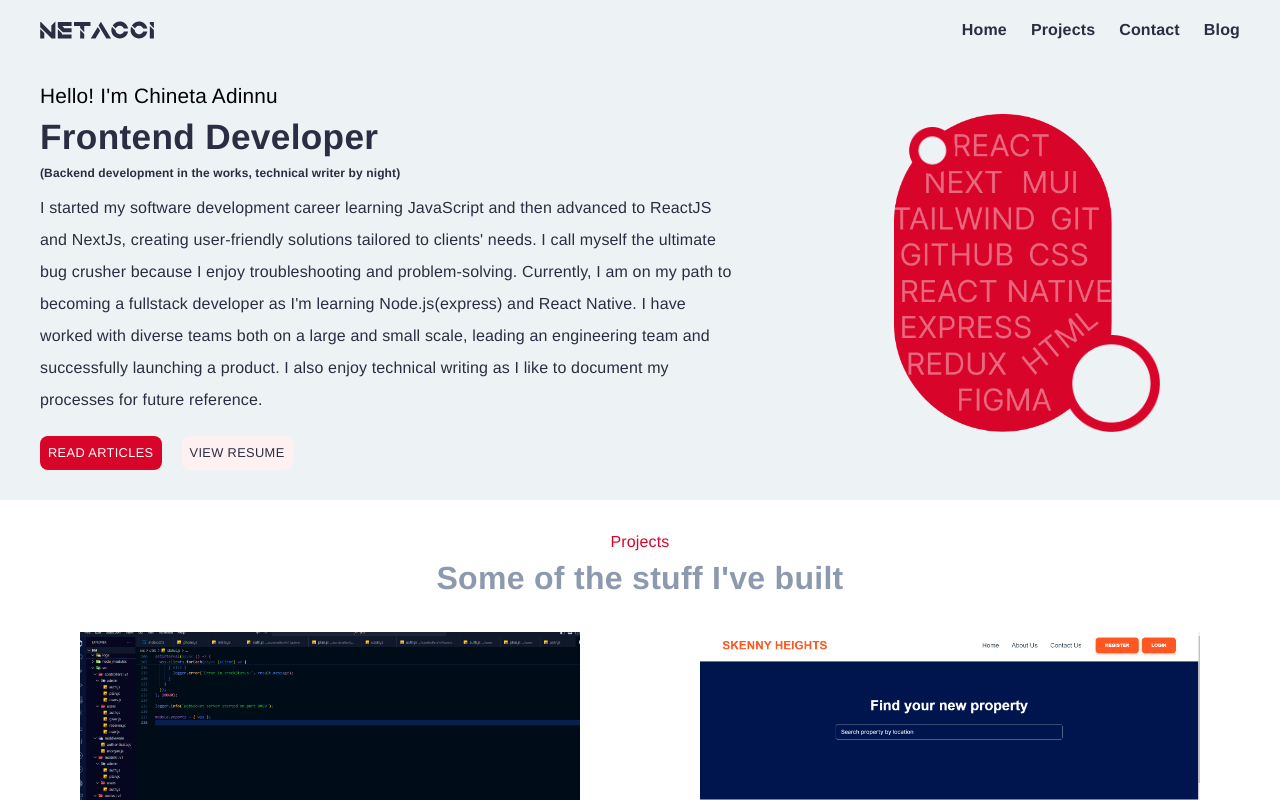
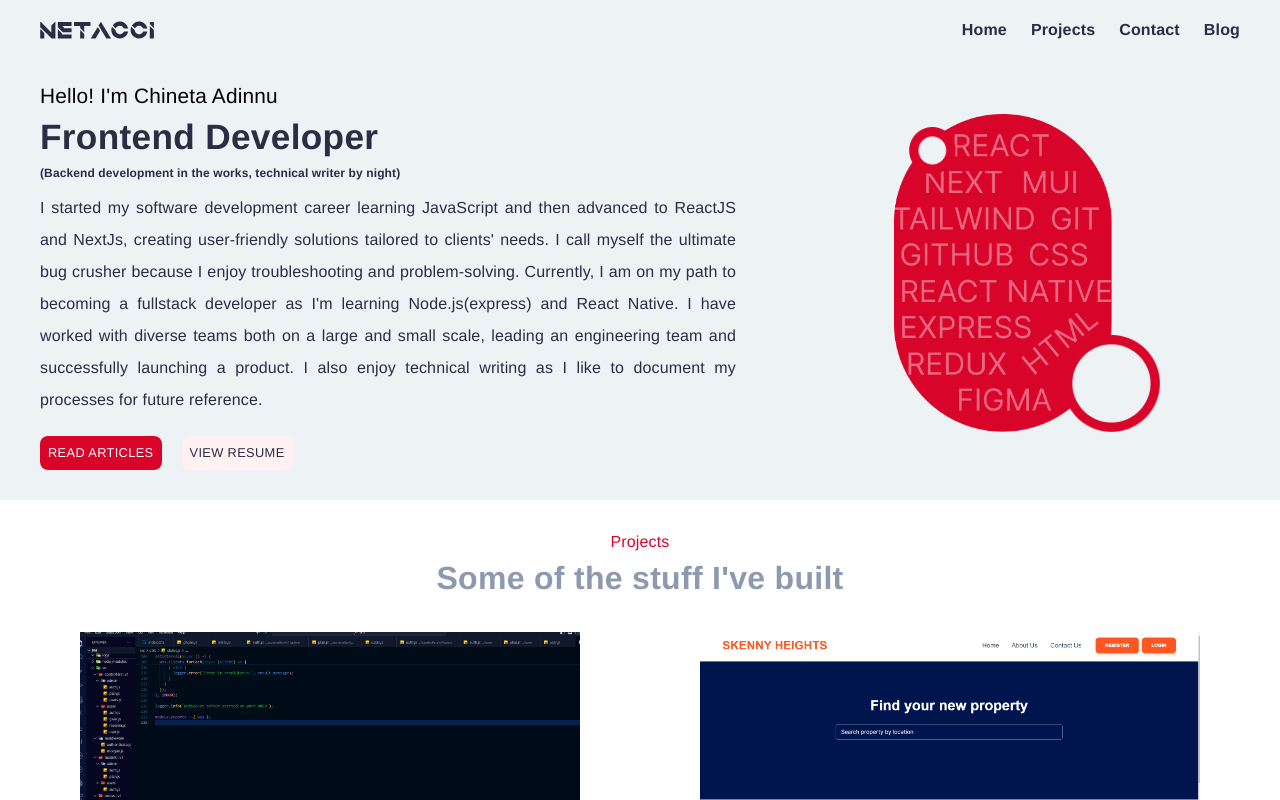
Before and after one commit to Netacci/portfolio-new, a React (Vite) app: page / in a window 1280 px wide. Shown: the top 800 px of the page. Built offline with nearby package versions, Linux system fonts and the light colour scheme.

Commit message:
update style

```diff
--- a/src/components/Layout/Footer.jsx
+++ b/src/components/Layout/Footer.jsx
@@ -4,7 +4,7 @@ import { Box, Typography } from '@mui/material';
 const Footer = () => {
   return (
     <Box sx={{ background: '#2B2D42' }}>
-      <Box sx={{ px: 5, py: '30px', textAlign: 'center' }}>
+      <Box sx={{ px: { lg: 5, xs: 2 }, py: '30px', textAlign: 'center' }}>
         <Typography sx={{ color: '#ffffff' }}>Follow me on Socials</Typography>
         <Box
           sx={{
--- a/src/components/Layout/style.js
+++ b/src/components/Layout/style.js
@@ -26,7 +26,7 @@ export const styles = {
     display: 'flex',
     alignItems: 'center',
     justifyContent: 'space-between',
-    px: 5,
+    px: { lg: 5, xs: 2 },
     position: 'fixed',
     transition: 'all 0.2s ease',
     zIndex: 10,
--- a/src/components/ProjectCard/ProjectCard.jsx
+++ b/src/components/ProjectCard/ProjectCard.jsx
@@ -9,7 +9,7 @@ const ProjectCard = ({ project }) => {
   };
   return (
     <Box
-      sx={{ cursor: 'pointer', width: '500px', mt: '10px' }}
+      sx={{ cursor: 'pointer', width: { md: '500px', xs: '100%' }, mt: '10px' }}
       onClick={() => window.open(project.live, '_blank')}
     >
       <img style={{ width: '100%' }} src={project.image} alt={project.name} />
@@ -19,13 +19,20 @@ const ProjectCard = ({ project }) => {
         {project.name}
       </Typography>
       <Typography>{project.description}</Typography>
-      <Box sx={{ display: 'flex', gap: 1, my: '10px' }}>
+      <Box sx={{ display: 'flex', gap: 1, my: '10px', flexWrap: 'wrap' }}>
         {project.tags.map((tag) => (
           <Chip label={tag} key={tag} />
         ))}
       </Box>
 
-      <Box sx={{ display: 'flex', gap: 1, my: '10px' }}>
+      <Box
+        sx={{
+          display: 'flex',
+          gap: 1,
+          my: '10px',
+          flexDirection: { xs: 'column', md: 'row' },
+        }}
+      >
         <Button
           sx={{
             background: '#fff0f2',
--- a/src/pages/Banner/Banner.jsx
+++ b/src/pages/Banner/Banner.jsx
@@ -4,7 +4,7 @@ import { Box, Typography } from '@mui/material';
 const Banner = () => {
   return (
     <Box sx={{ background: '#edf2f4' }} id='contact'>
-      <Box sx={{ px: 5, textAlign: 'center', py: 5 }}>
+      <Box sx={{ px: { lg: 5, xs: 2 }, textAlign: 'center', py: 5 }}>
         <Typography
           sx={{ color: '#d90429', fontSize: '1rem', fontWeight: '600' }}
         >
@@ -23,7 +23,7 @@ const Banner = () => {
         <Box
           sx={{
             display: 'flex',
-            flexDirection: 'row',
+            flexDirection: { lg: 'row', xs: 'column' },
             gap: 1,
             justifyContent: 'center',
             mt: '10px',
--- a/src/pages/Hero/Hero.jsx
+++ b/src/pages/Hero/Hero.jsx
@@ -9,7 +9,7 @@ const Hero = () => {
       <Box
         sx={{
           py: '30px',
-          px: 5,
+          px: { lg: 5, xs: 2 },
           display: 'flex',
           gap: 5,
           alignItems: 'center',
@@ -41,7 +41,14 @@ const Hero = () => {
           >
             (Backend development in the works, technical writer by night)
           </Typography>
-          <Typography sx={{ color: '#2b2d42', lineHeight: '32px', mt: '10px' }}>
+          <Typography
+            sx={{
+              color: '#2b2d42',
+              lineHeight: '32px',
+              mt: '10px',
+              textAlign: 'justify',
+            }}
+          >
             I started my software development career learning JavaScript and
             then advanced to ReactJS and NextJs, creating user-friendly
             solutions tailored to clients&apos; needs. I call myself the
--- a/src/pages/Projects/Projects.jsx
+++ b/src/pages/Projects/Projects.jsx
@@ -4,7 +4,7 @@ import ProjectCard from '../../components/ProjectCard/ProjectCard';
 
 const Projects = () => {
   return (
-    <Box sx={{ px: 5, mt: '30px' }} id='projects'>
+    <Box sx={{ px: { lg: 5, xs: 2 }, mt: '30px' }} id='projects'>
       <Box>
         <Typography sx={{ textAlign: 'center', color: '#D90429' }}>
           Projects
```
Also changed, not shown: src/pages/Contact/Contact.jsx (deleted).
